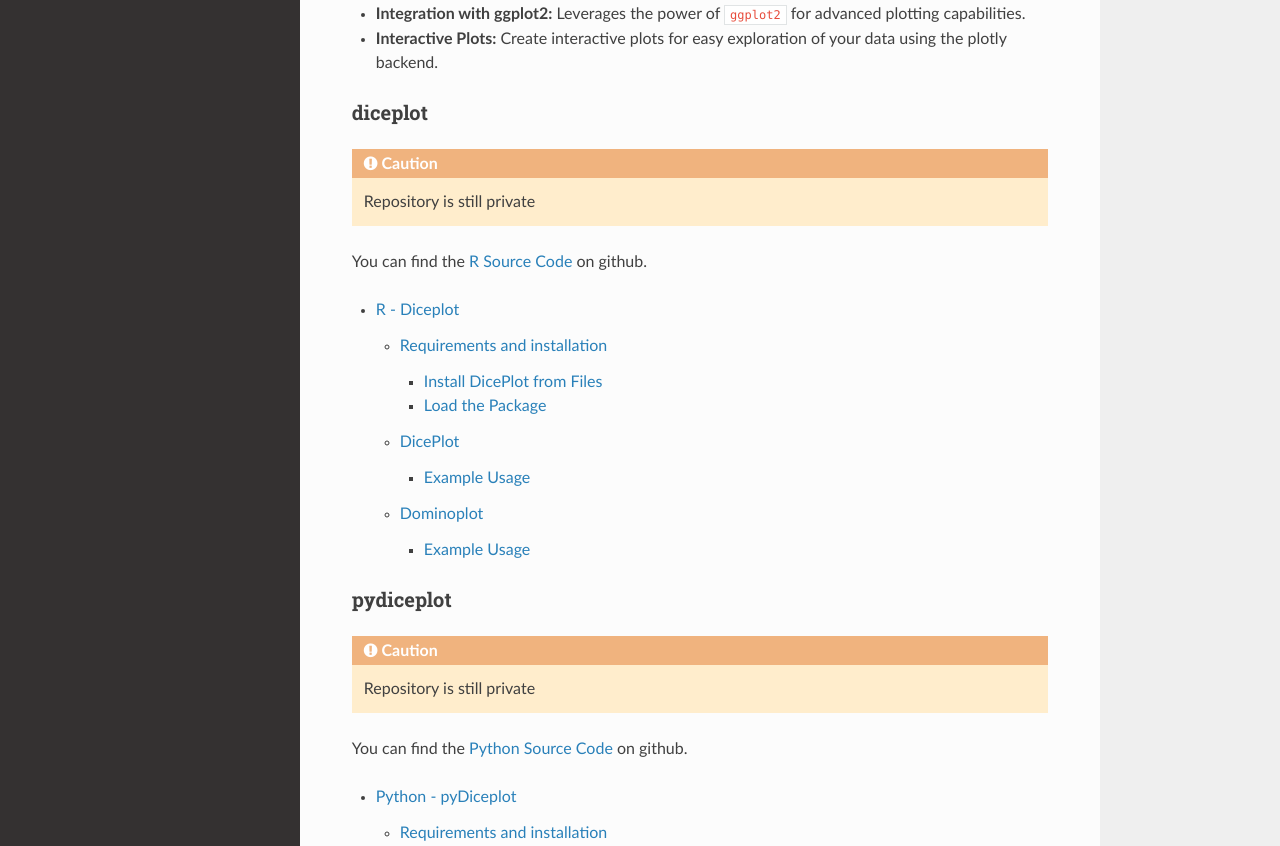
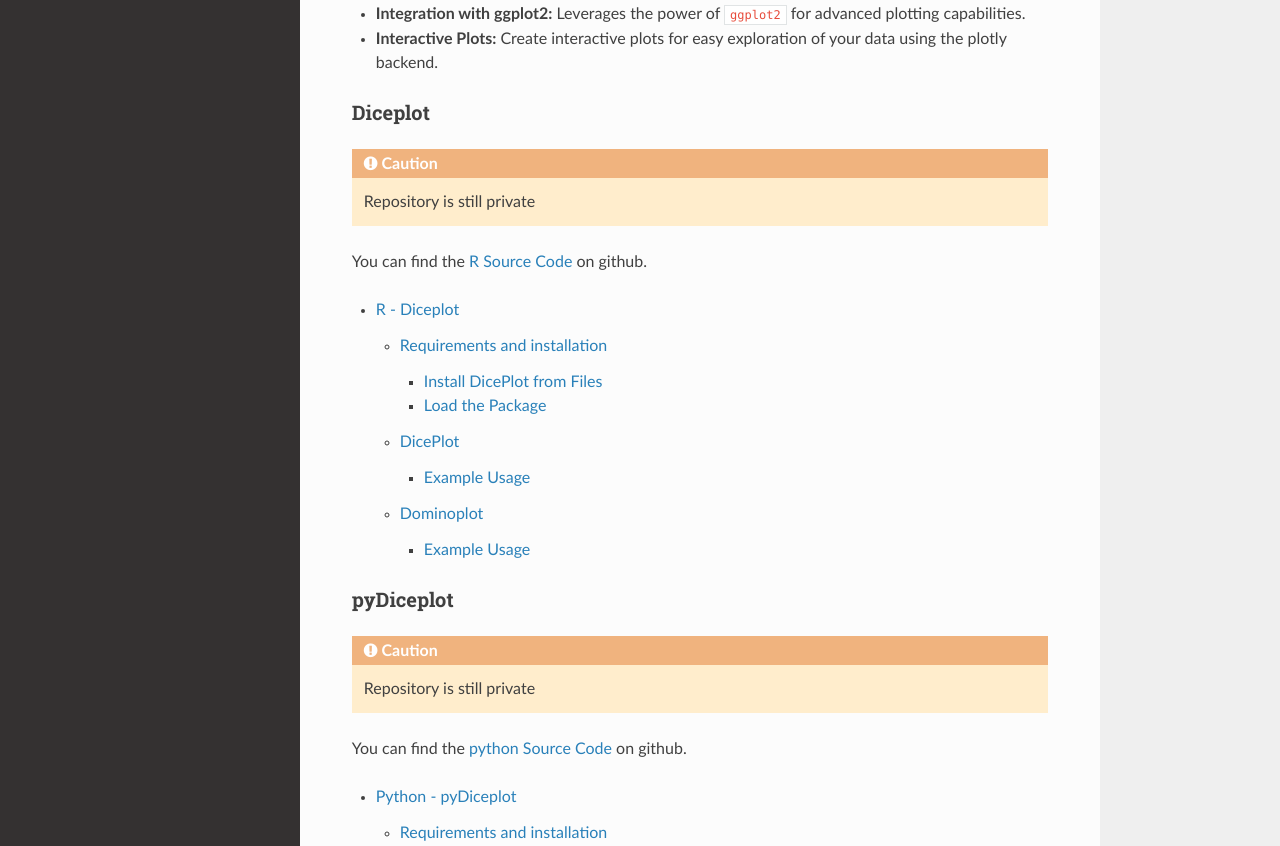
Before and after one commit to maflot/ReadTheDocsDiceplot, a Sphinx documentation site: the page built from docs/source/index.rst, in a window 1280 px wide and 1400 px high, scrolled down 1156 px. Shown: the part 161-1007 px from the top of the window. Built offline with Sphinx 7.4.7 and the Read the Docs theme 3.1.0, drawn with Linux system fonts in a browser that asks for light colours.

```diff
--- a/docs/source/index.rst
+++ b/docs/source/index.rst
@@ -30,7 +30,7 @@ Features
 
 
 
-diceplot
+Diceplot
 --------
 .. caution::
 
@@ -41,13 +41,13 @@ You can find the `R Source Code <https://github.com/maflot/DicePlot_deprecated>`
 .. toctree::
    R
 
-pydiceplot
+pyDiceplot
 --------
 .. caution::
 
    Repository is still private
 
-You can find the `Python Source Code <https://github.com/maflot/pyDicePlot/tree/main>`_ on github.
+You can find the `python Source Code <https://github.com/maflot/pyDicePlot/tree/main>`_ on github.
 
 .. toctree::
    python
```
